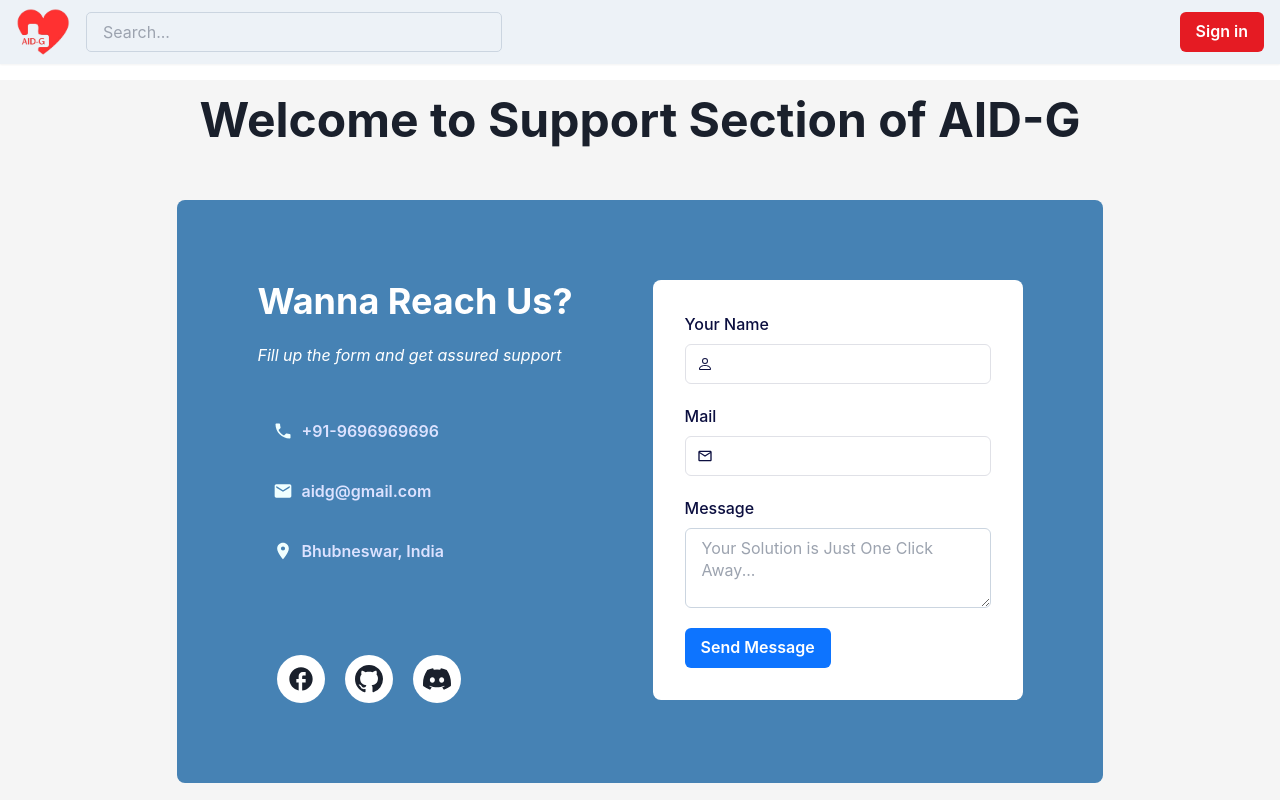
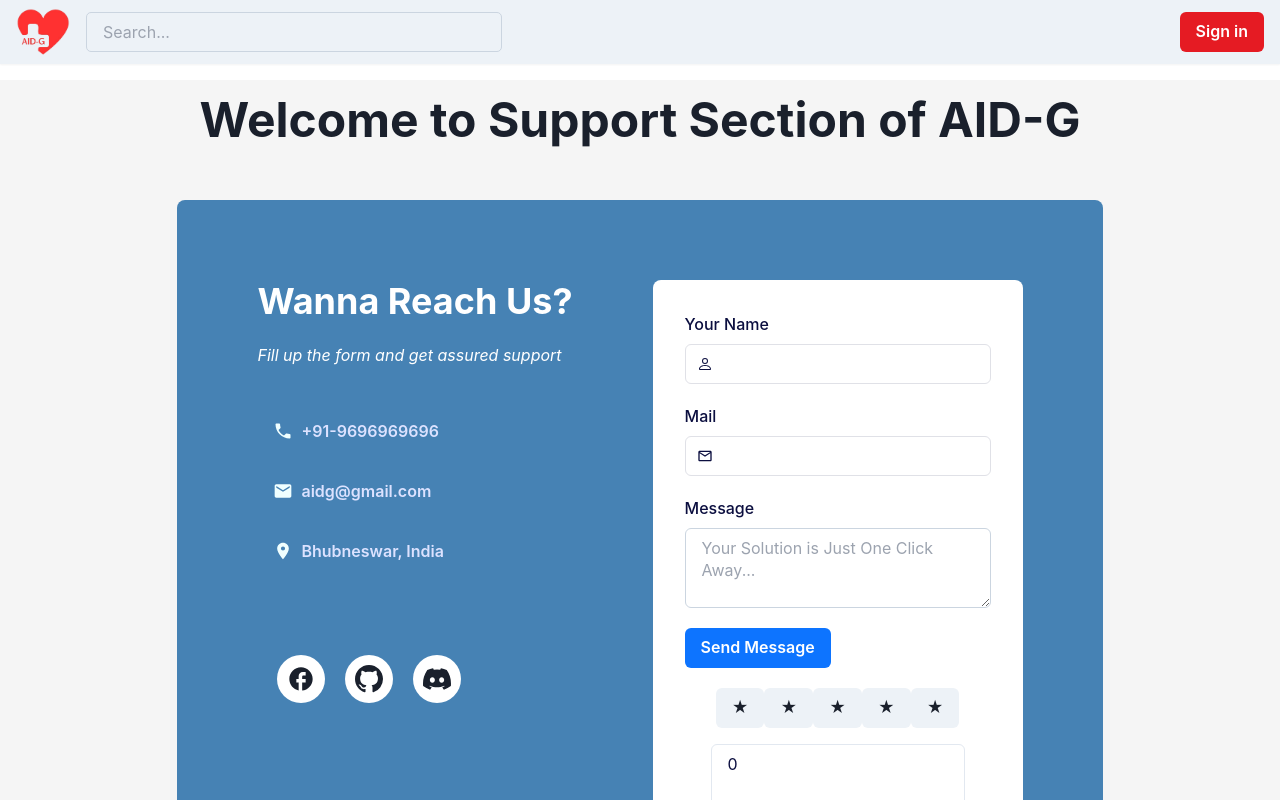
Before and after one commit to addymistrel/Build-A-Thon, a React (Create React App) app in the folder frontend/: page /support in a window 1280 px wide. Shown: the top 800 px of the page. Built offline with nearby package versions, Linux system fonts and the light colour scheme.

Commit message:
support-page-stars-added

```diff
--- /dev/null
+++ b/frontend/src/Components/StarRateing/StarRating.css
@@ -0,0 +1,26 @@
+.star-rating {
+  display: flex;
+  flex-direction: column;
+  align-items: center;
+}
+
+.stars-container {
+  display: flex;
+  gap: 5px;
+}
+
+.star-rating button {
+  background-color: transparent;
+  border: none;
+  outline: none;
+  cursor: pointer;
+  font-size: 24px; /* Adjust the size of the stars */
+}
+
+.on {
+  color: #000;
+}
+
+.off {
+  color: #ccc;
+}
--- /dev/null
+++ b/frontend/src/Components/StarRateing/StarRating.js
@@ -0,0 +1,45 @@
+import React, { useState } from "react";
+import { Button, Textarea, VStack } from "@chakra-ui/react";
+
+const StarRating = () => {
+  const [rating, setRating] = useState(0);
+  const [hover, setHover] = useState(0);
+
+  const handleMouseEnter = (value) => {
+    setHover(value);
+  };
+
+  const handleMouseLeave = () => {
+    setHover(0);
+  };
+
+  const handleClick = (value) => {
+    setRating(value);
+  };
+
+  return (
+    <VStack align="center" spacing={4}>
+      <div className="star-rating">
+        {[1, 2, 3, 4, 5].map((value) => (
+          <Button
+            key={value}
+            colorScheme={value <= (hover || rating) ? "blue" : "gray"}
+            onMouseEnter={() => handleMouseEnter(value)}
+            onMouseLeave={handleMouseLeave}
+            onClick={() => handleClick(value)}
+          >
+            &#9733;
+          </Button>
+        ))}
+      </div>
+      <Textarea
+        placeholder="Leave your feedback here..."
+        value={rating}
+        onChange={(e) => setRating(e.target.value)}
+        size="md"
+      />
+    </VStack>
+  );
+};
+
+export default StarRating;
--- a/frontend/src/Pages/Support/Support.jsx
+++ b/frontend/src/Pages/Support/Support.jsx
@@ -34,9 +34,9 @@ import {
   MdFacebook,
   MdOutlineEmail,
 } from "react-icons/md";
-import React, { useState } from "react"
 import { BsGithub, BsDiscord, BsPerson } from "react-icons/bs";
 import { BiCaretDownCircle } from "react-icons/bi";
+import StarRating from "../../Components/StarRateing/StarRating";
 import { Navigate } from "react-router-dom";
 export default function ContactFaq() {
   const phone = "+91-9696969696";
@@ -55,20 +55,6 @@ export default function ContactFaq() {
       duration: 3000,
       isClosable: true,
     });
-  };
-
-  const [rating, setRating] = useState(0); // Initialize state for star rating
-
-  // Function to handle star rating selection
-  const handleStarClick = (index) => {
-    setRating(index + 1);
-  };
-
-  // Function to submit feedback
-  const submitFeedback = () => {
-    // Implement logic to submit feedback
-    console.log("Rating:", rating);
-    // Implement logic to submit feedback message and other details
   };
 
   return (
@@ -221,6 +207,7 @@ export default function ContactFaq() {
                             Send Message
                           </Button>
                         </FormControl>
+                        <StarRating />
                       </VStack>
                     </Box>
                   </Box>
```
